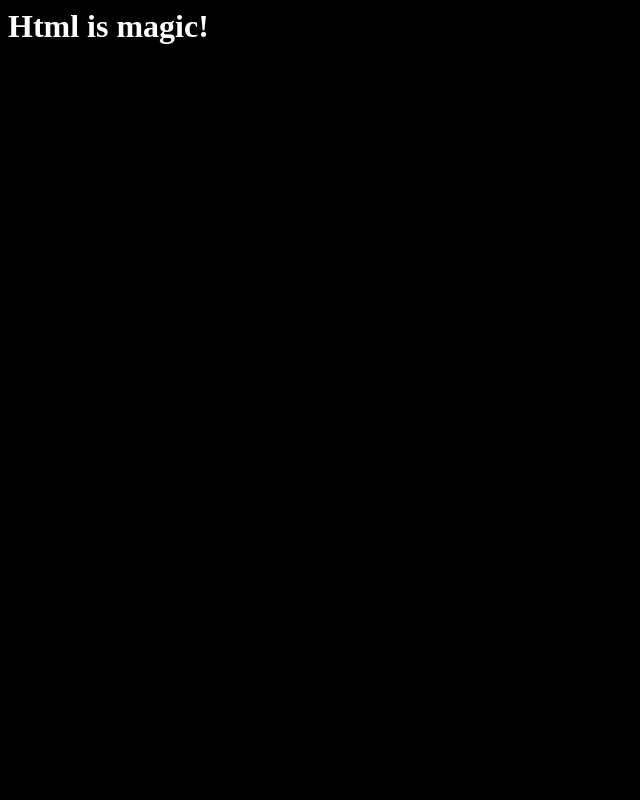
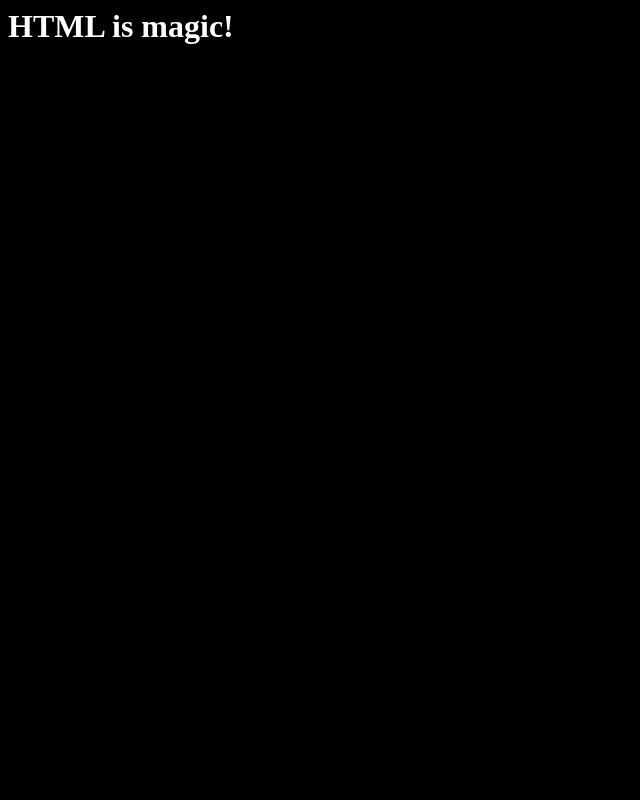
Before and after one commit to ZackLilyGU/HTMLMagictrick, a plain HTML site: page index.html in a window 1280 px wide. Shown: the top 800 px of the page, without its empty margins (0-640 px from the left). Drawn offline with Linux system fonts and the light colour scheme.

Commit message:
Update index.html

```diff
--- a/index.html
+++ b/index.html
@@ -20,7 +20,7 @@ img:active {
 
 <body>
 <body style="background: black; color: white;">
-<h1>Html is magic!</h1>
+<h1>HTML is magic!</h1>
  <p> <img width="100%" src="https://images.unsplash.com/photo-1632383269440-e9863a6873b2?ixlib=rb-4.0.3&ixid=MnwxMjA3fDB8MHxzZWFyY2h8NXx8bGl2ZXJwb29sJTIwcGllciUyMGhlYWR8ZW58MHx8MHx8&auto=format&fit=crop&w=500&q=60"/>
 
 	Can you make the image fully visible?
```
